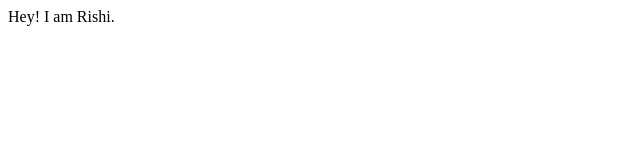
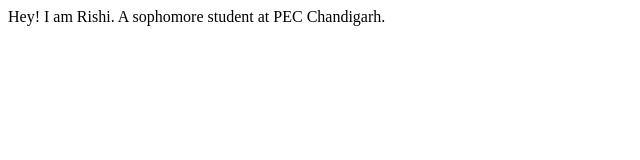
Before and after one commit to collab-rishi/demo, a plain HTML site: page index.html in a window 1280 px wide. Shown: the whole page, without its empty margins (0-640 px from the left). Drawn offline with Linux system fonts and the light colour scheme.

Commit message:
refractor- Added my college

```diff
--- a/index.html
+++ b/index.html
@@ -8,5 +8,7 @@
 </head>
 <body>
     Hey! I am Rishi.
+
+    A sophomore student at PEC Chandigarh.
 </body>
 </html>
```
